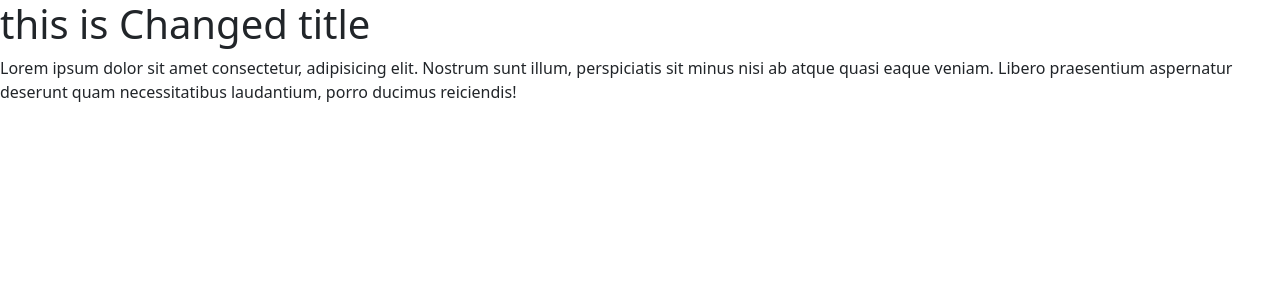
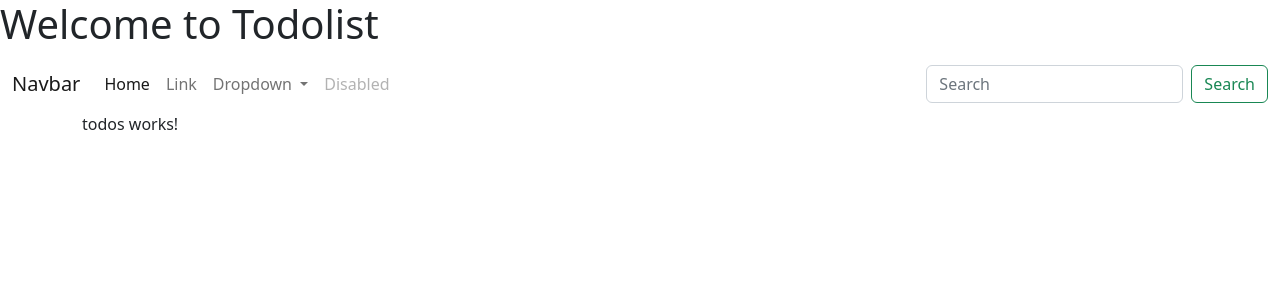
Before and after one commit to DebanjanKanjilal/To-do-List, an Angular app: page / in a window 1280 px wide. Shown: the top 300 px of the page. Built offline with nearby package versions, Linux system fonts and the light colour scheme.

Commit message:
add header, navbar, app-todos element

```diff
--- a/src/app/app.component.html
+++ b/src/app/app.component.html
@@ -1,4 +1,42 @@
 <div>
-  <h1>this is {{title}}</h1>
-  <p>Lorem ipsum dolor sit amet consectetur, adipisicing elit. Nostrum sunt illum, perspiciatis sit minus nisi ab atque quasi eaque veniam. Libero praesentium aspernatur deserunt quam necessitatibus laudantium, porro ducimus reiciendis!</p>
+  <h1>Welcome to Todolist</h1>
+  <nav class="navbar navbar-expand-lg bg-body-tertiary">
+    <div class="container-fluid">
+      <a class="navbar-brand" href="#">Navbar</a>
+      <button class="navbar-toggler" type="button" data-bs-toggle="collapse" data-bs-target="#navbarSupportedContent" aria-controls="navbarSupportedContent" aria-expanded="false" aria-label="Toggle navigation">
+        <span class="navbar-toggler-icon"></span>
+      </button>
+      <div class="collapse navbar-collapse" id="navbarSupportedContent">
+        <ul class="navbar-nav me-auto mb-2 mb-lg-0">
+          <li class="nav-item">
+            <a class="nav-link active" aria-current="page" href="#">Home</a>
+          </li>
+          <li class="nav-item">
+            <a class="nav-link" href="#">Link</a>
+          </li>
+          <li class="nav-item dropdown">
+            <a class="nav-link dropdown-toggle" href="#" role="button" data-bs-toggle="dropdown" aria-expanded="false">
+              Dropdown
+            </a>
+            <ul class="dropdown-menu">
+              <li><a class="dropdown-item" href="#">Action</a></li>
+              <li><a class="dropdown-item" href="#">Another action</a></li>
+              <li><hr class="dropdown-divider"></li>
+              <li><a class="dropdown-item" href="#">Something else here</a></li>
+            </ul>
+          </li>
+          <li class="nav-item">
+            <a class="nav-link disabled">Disabled</a>
+          </li>
+        </ul>
+        <form class="d-flex" role="search">
+          <input class="form-control me-2" type="search" placeholder="Search" aria-label="Search">
+          <button class="btn btn-outline-success" type="submit">Search</button>
+        </form>
+      </div>
+    </div>
+  </nav>
+  <div class="container">
+    <app-todos></app-todos>
+  </div>
 </div>
```
